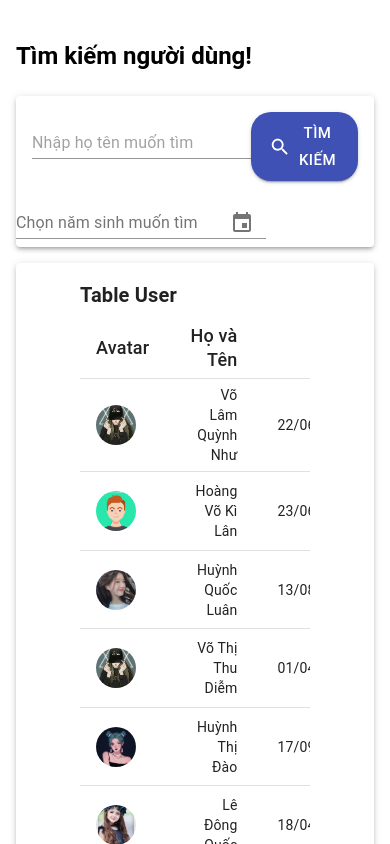
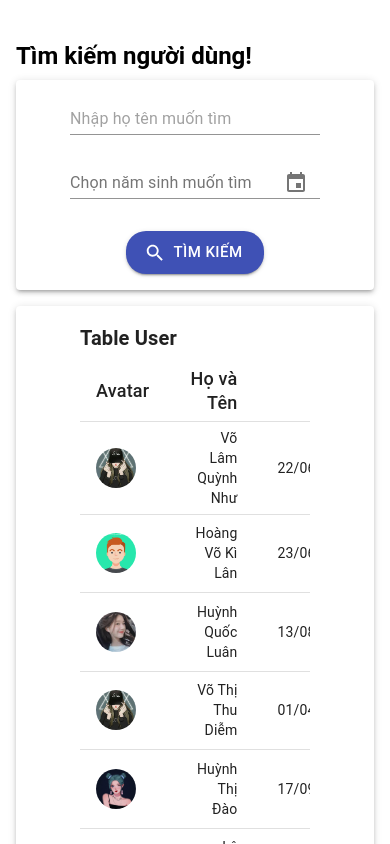
Before and after one commit to 1660334/FindUser, a React (Create React App) app: page / in a window 390 px wide. Shown: the top 844 px of the page. Built offline with nearby package versions, Linux system fonts and the light colour scheme.

Commit message:
RESPONSIVE form search

```diff
--- a/src/containers/User/Form/Form.js
+++ b/src/containers/User/Form/Form.js
@@ -17,7 +17,11 @@ import {
 
 const useStyles = makeStyles((theme) => ({
   root: {
-    margin: theme.spacing(0),
+    margin: theme.spacing(1),
+    padding: theme.spacing(0),
+  },
+  muipicker: {
+    marginTop: theme.spacing(0),
     padding: theme.spacing(0),
   },
 }));
@@ -50,7 +54,7 @@ export default function FormSearch(props) {
   };
   return (
     <AtomBox>
-      <AtomGrid container spacing={2}>
+      <AtomGrid container>
         <AtomGrid item xs={12}>
           <AtomTypography variant="h5" gutterBottom>
             <b>Tìm kiếm người dùng!</b>
@@ -60,15 +64,14 @@ export default function FormSearch(props) {
         <AtomGrid item xs={12}>
           <Paper elevation={3}>
             <AtomGrid container>
-              <AtomGrid item xs={8}>
+              <AtomGrid item xs={12} md="true">
                 <form className={classes.root}>
-                  <AtomGrid container justifyContent="space-around">
+                  <AtomGrid container justifyContent="space-around" spacing={2}>
                     <AtomGrid item>
                       <AtomTextField
                         id="fullName"
                         type="text"
                         style={{
-                          margin: 16,
                           width: "250px",
                           paddingTop: "15px",
                         }}
@@ -84,6 +87,7 @@ export default function FormSearch(props) {
                     <AtomGrid item>
                       <MuiPickersUtilsProvider utils={DateFnsUtils}>
                         <KeyboardDatePicker
+                          className={classes.muipicker}
                           disableToolbar
                           variant="inline"
                           margin="normal"
@@ -91,7 +95,7 @@ export default function FormSearch(props) {
                           label="Chọn năm sinh muốn tìm"
                           format="dd/MM/yyyy"
                           value={selectedDate}
-                          style={{ width: "250px" }}
+                          style={{ width: "250px", paddingBotton: "10px" }}
                           onChange={handleDateChange}
                           KeyboardButtonProps={{
                             "aria-label": "change date",
@@ -102,8 +106,8 @@ export default function FormSearch(props) {
                   </AtomGrid>
                 </form>
               </AtomGrid>
-              <AtomGrid item xs={4}>
-                <AtomGrid container justifyContent="flex-end">
+              <AtomGrid item xs={12} md="auto">
+                <AtomGrid container justifyContent="center">
                   <AtomGrid item>
                     <AtomButton
                       variant="contained"
```
